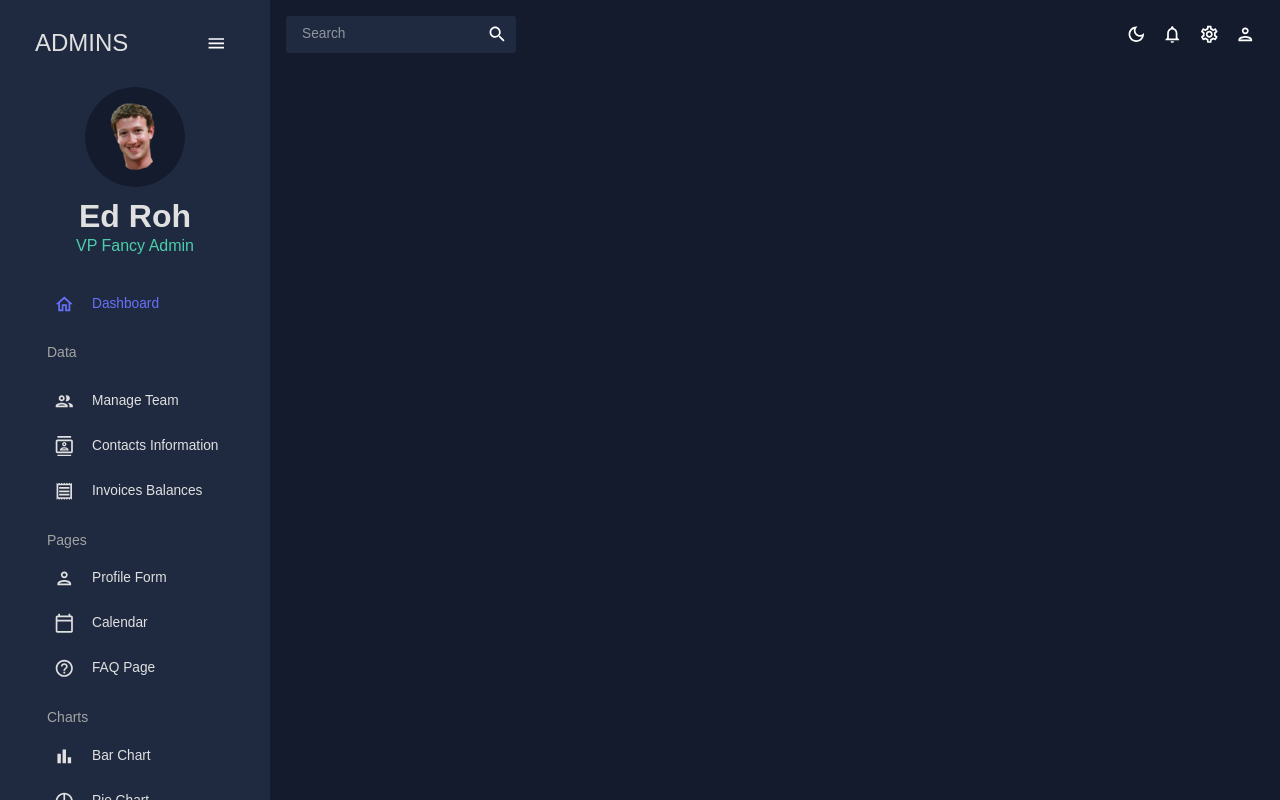
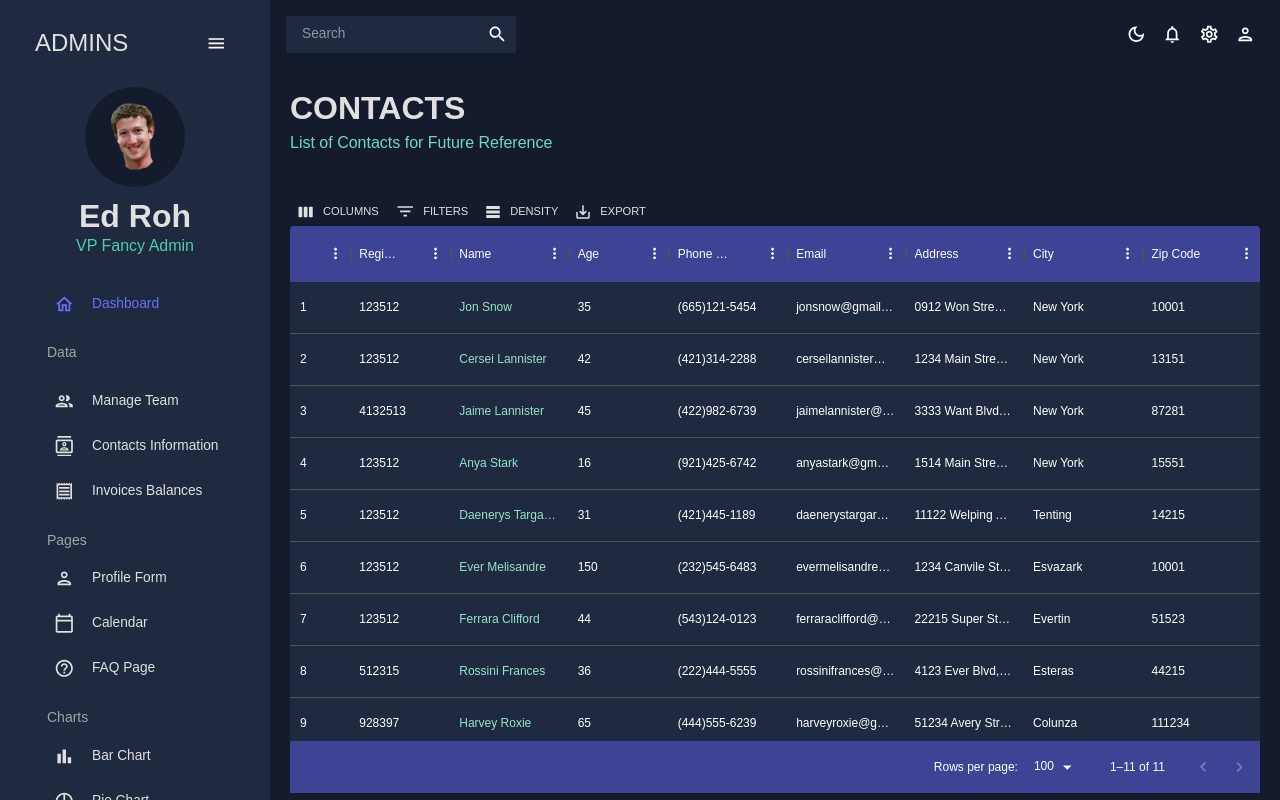
Before and after one commit to Elias-Yona/COWTRACK-FRONTEND-2, a React (Create React App) app: page /contacts in a window 1280 px wide. Built offline with nearby package versions, Linux system fonts and the light colour scheme; the HTML template or start-up script is replaced by a standard one.

Commit message:
Add contacts page (No CRUD)

```diff
--- a/src/App.js
+++ b/src/App.js
@@ -7,7 +7,7 @@ import Sidebar from "./scenes/global/Sidebar";
 import Dashboard from "./scenes/dashboard";
 import Team from "./scenes/team";
 // import Invoices from "./scenes/invoices";
-// import Contacts from "./scenes/contacts";
+import Contacts from "./scenes/contacts";
 // import Bar from "./scenes/bar";
 // import Form from "./scenes/form";
 // import Line from "./scenes/line";
@@ -31,7 +31,7 @@ function App() {
               <Routes>
                 <Route path="/" element={<Dashboard />} />
                 <Route path="/team" element={<Team />} />
-                {/* <Route path="/contacts" element={<Contacts />} /> */}
+                <Route path="/contacts" element={<Contacts />} />
                 {/* <Route path="/invoices" element={<Invoices />} /> */}
                 {/* <Route path="/form" element={<Form />} /> */}
                 {/* <Route path="/bar" element={<Bar />} /> */}
--- a/src/data/mockData.js
+++ b/src/data/mockData.js
@@ -72,3 +72,127 @@ export const mockDataTeam = [
       access: "admin",
     },
 ];
+
+export const mockDataContacts = [
+  {
+    id: 1,
+    name: "Jon Snow",
+    email: "jonsnow@gmail.com",
+    age: 35,
+    phone: "(665)121-5454",
+    address: "0912 Won Street, Alabama, SY 10001",
+    city: "New York",
+    zipCode: "10001",
+    registrarId: 123512,
+  },
+  {
+    id: 2,
+    name: "Cersei Lannister",
+    email: "cerseilannister@gmail.com",
+    age: 42,
+    phone: "(421)314-2288",
+    address: "1234 Main Street, New York, NY 10001",
+    city: "New York",
+    zipCode: "13151",
+    registrarId: 123512,
+  },
+  {
+    id: 3,
+    name: "Jaime Lannister",
+    email: "jaimelannister@gmail.com",
+    age: 45,
+    phone: "(422)982-6739",
+    address: "3333 Want Blvd, Estanza, NAY 42125",
+    city: "New York",
+    zipCode: "87281",
+    registrarId: 4132513,
+  },
+  {
+    id: 4,
+    name: "Anya Stark",
+    email: "anyastark@gmail.com",
+    age: 16,
+    phone: "(921)425-6742",
+    address: "1514 Main Street, New York, NY 22298",
+    city: "New York",
+    zipCode: "15551",
+    registrarId: 123512,
+  },
+  {
+    id: 5,
+    name: "Daenerys Targaryen",
+    email: "daenerystargaryen@gmail.com",
+    age: 31,
+    phone: "(421)445-1189",
+    address: "11122 Welping Ave, Tenting, CD 21321",
+    city: "Tenting",
+    zipCode: "14215",
+    registrarId: 123512,
+  },
+  {
+    id: 6,
+    name: "Ever Melisandre",
+    email: "evermelisandre@gmail.com",
+    age: 150,
+    phone: "(232)545-6483",
+    address: "1234 Canvile Street, Esvazark, NY 10001",
+    city: "Esvazark",
+    zipCode: "10001",
+    registrarId: 123512,
+  },
+  {
+    id: 7,
+    name: "Ferrara Clifford",
+    email: "ferraraclifford@gmail.com",
+    age: 44,
+    phone: "(543)124-0123",
+    address: "22215 Super Street, Everting, ZO 515234",
+    city: "Evertin",
+    zipCode: "51523",
+    registrarId: 123512,
+  },
+  {
+    id: 8,
+    name: "Rossini Frances",
+    email: "rossinifrances@gmail.com",
+    age: 36,
+    phone: "(222)444-5555",
+    address: "4123 Ever Blvd, Wentington, AD 142213",
+    city: "Esteras",
+    zipCode: "44215",
+    registrarId: 512315,
+  },
+  {
+    id: 9,
+    name: "Harvey Roxie",
+    email: "harveyroxie@gmail.com",
+    age: 65,
+    phone: "(444)555-6239",
+    address: "51234 Avery Street, Cantory, ND 212412",
+    city: "Colunza",
+    zipCode: "111234",
+    registrarId: 928397,
+  },
+  {
+    id: 10,
+    name: "Enteri Redack",
+    email: "enteriredack@gmail.com",
+    age: 42,
+    phone: "(222)444-5555",
+    address: "4123 Easer Blvd, Wentington, AD 142213",
+    city: "Esteras",
+    zipCode: "44215",
+    registrarId: 533215,
+  },
+  {
+    id: 11,
+    name: "Steve Goodman",
+    email: "stevegoodmane@gmail.com",
+    age: 11,
+    phone: "(444)555-6239",
+    address: "51234 Fiveton Street, CunFory, ND 212412",
+    city: "Colunza",
+    zipCode: "1234",
+    registrarId: 92197,
+  },
+];
--- /dev/null
+++ b/src/scenes/contacts/index.jsx
@@ -0,0 +1,103 @@
+import { Box } from "@mui/material";
+import { DataGrid, GridToolbar } from "@mui/x-data-grid";
+import { tokens } from "../../theme";
+import { mockDataContacts } from "../../data/mockData";
+import Header from "../../components/Header";
+import { useTheme } from "@mui/material";
+
+const Contacts = () => {
+    const theme = useTheme();
+    const colors = tokens(theme.palette.mode);
+
+    const columns = [
+        { field: "id", headerName: "ID", flex: 0.5 },
+        { field: "registrarId", headerName: "Registrar ID" },
+        {
+            field: "name",
+            headerName: "Name",
+            flex: 1,
+            cellClassName: "name-column--cell",
+        },
+        {
+            field: "age",
+            headerName: "Age",
+            type: "number",
+            headerAlign: "left",
+            align: "left",
+        },
+        {
+            field: "phone",
+            headerName: "Phone Number",
+            flex: 1,
+        },
+        {
+            field: "email",
+            headerName: "Email",
+            flex: 1,
+        },
+        {
+            field: "address",
+            headerName: "Address",
+            flex: 1,
+        },
+        {
+            field: "city",
+            headerName: "City",
+            flex: 1,
+        },
+        {
+            field: "zipCode",
+            headerName: "Zip Code",
+            flex: 1,
+        },
+    ];
+
+    return (
+        <Box m="20px">
+            <Header
+                title="CONTACTS"
+                subtitle="List of Contacts for Future Reference"
+            />
+            <Box
+                m="40px 0 0 0"
+                height="75vh"
+                sx={{
+                    "& .MuiDataGrid-root": {
+                        border: "none",
+                    },
+                    "& .MuiDataGrid-cell": {
+                        borderBottom: "none",
+                    },
+                    "& .name-column--cell": {
+                        color: colors.greenAccent[300],
+                    },
+                    "& .MuiDataGrid-columnHeaders": {
+                        backgroundColor: colors.blueAccent[700],
+                        borderBottom: "none",
+                    },
+                    "& .MuiDataGrid-virtualScroller": {
+                        backgroundColor: colors.primary[400],
+                    },
+                    "& .MuiDataGrid-footerContainer": {
+                        borderTop: "none",
+                        backgroundColor: colors.blueAccent[700],
+                    },
+                    "& .MuiCheckbox-root": {
+                        color: `${colors.greenAccent[200]} !important`,
+                    },
+                    "& .MuiDataGrid-toolbarContainer .MuiButton-text": {
+                        color: `${colors.grey[100]} !important`,
+                    },
+                }}
+            >
+                <DataGrid
+                    rows={mockDataContacts}
+                    columns={columns}
+                    components={{ Toolbar: GridToolbar }}
+                />
+            </Box>
+        </Box>
+    );
+};
+
+export default Contacts;
```
